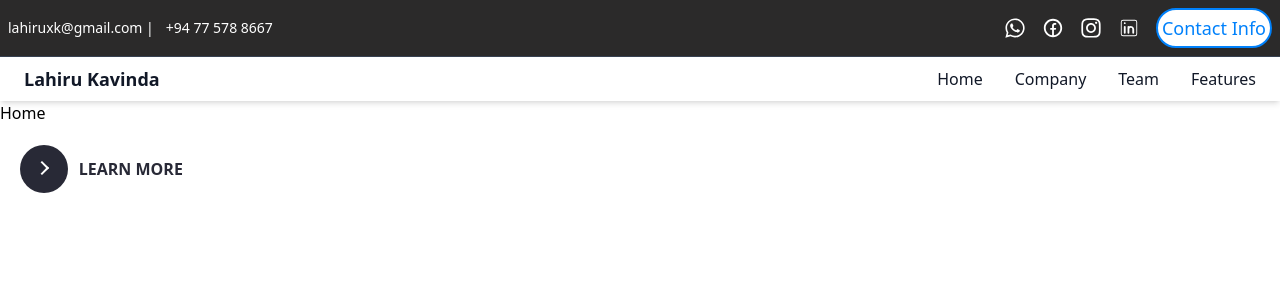
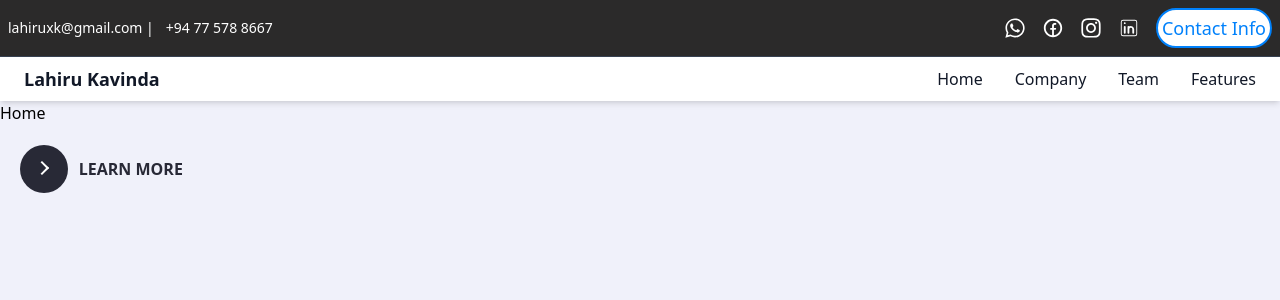
Before and after one commit to Lahiru-911/Lahiru-portfolio, a Next.js app: page / in a window 1280 px wide. Shown: the top 300 px of the page. Built offline with nearby package versions, Linux system fonts and the light colour scheme.

Commit message:
Update globals.css

```diff
--- a/app/globals.css
+++ b/app/globals.css
@@ -1,3 +1,7 @@
 @tailwind base;
 @tailwind components;
 @tailwind utilities;
+
+body{
+    background-color: #f0f1fa;
+}
```
